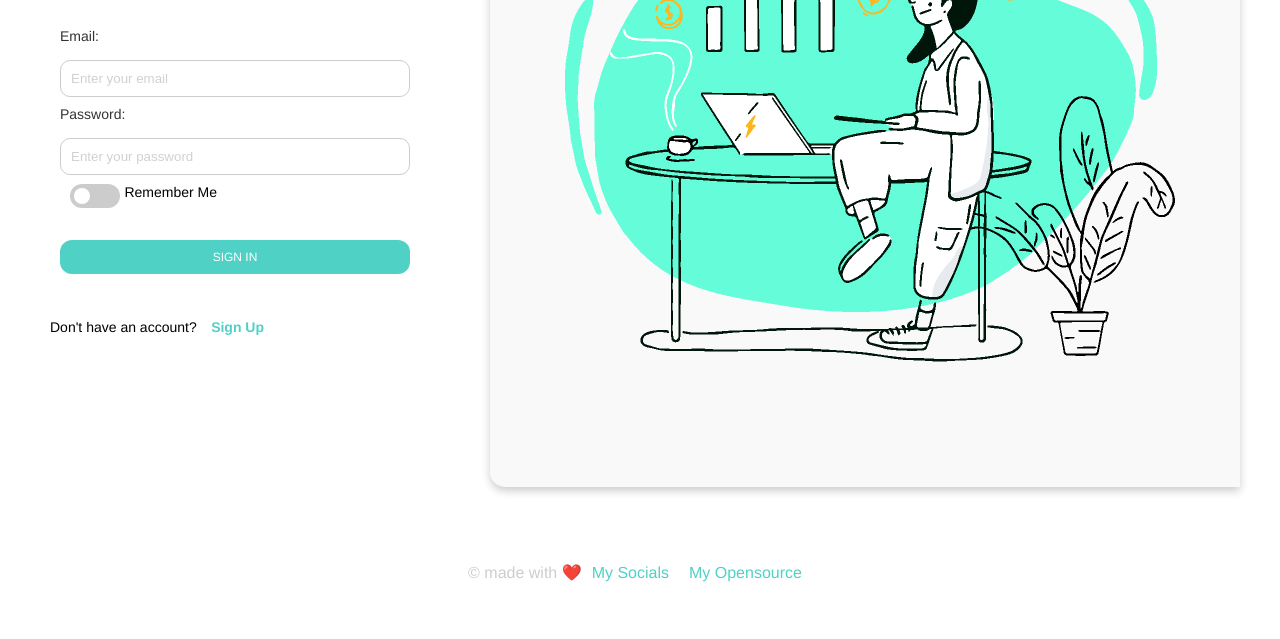
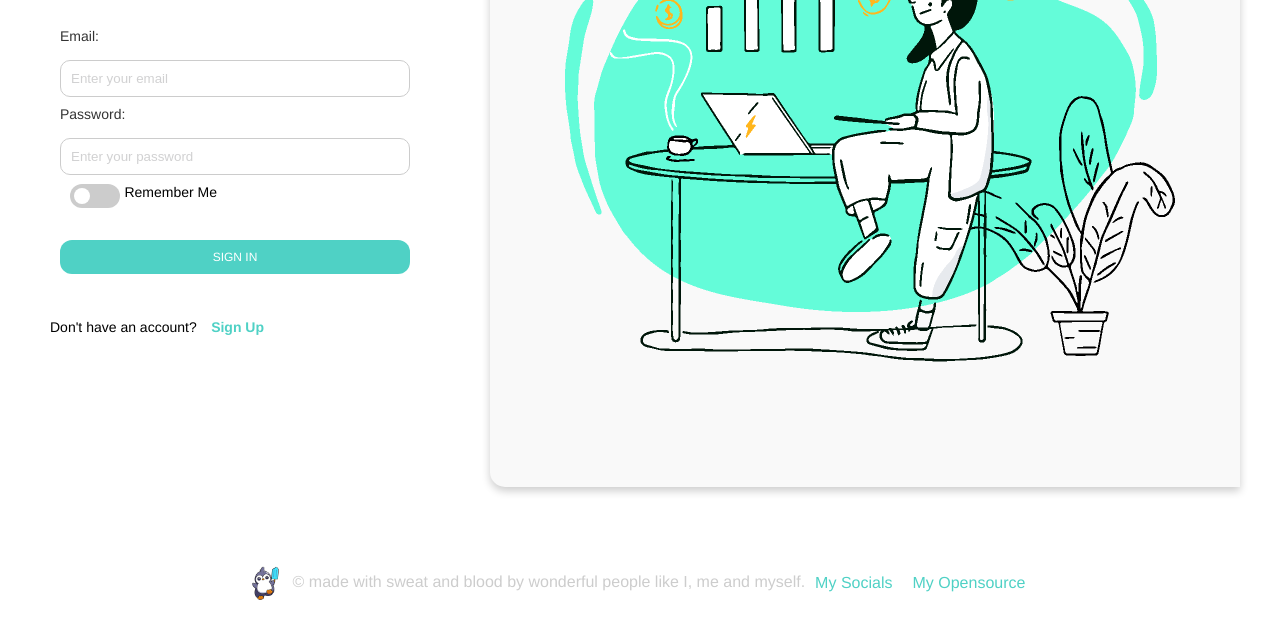
Before and after one commit to kartyk2/learn_frontend, a plain HTML site: page index.html in a window 1280 px wide. Shown: the part 441-1080 px from the top of the page. Before the commit the page ends 1059 px from the top, so only its background shows below. Drawn offline with Linux system fonts and the light colour scheme.

Commit message:
add footer icon

```diff
--- a/css/style.css
+++ b/css/style.css
@@ -266,3 +266,9 @@ footer a:hover {
     transform: scale(1.1);
     color: #38A89D;
 }
+
+.icon-img {
+    width: 40px;
+    vertical-align: middle;
+    margin-right: 8px;
+}
--- a/index.html
+++ b/index.html
@@ -61,7 +61,7 @@
         </div>
     </div>
     <footer class="footer-elements">
-        <p>&copy; made with ❤️</p>
+        <p><img src="assets/images/penguin.png" alt="icon" class="icon-img">&copy; made with sweat and blood by wonderful people like I, me and myself.</p>
         <a href="https://www.linkedin.com/in/kartyk02/">My Socials</a>
         <a href="https://github.com/kartyk2">My Opensource</a>
     </footer>
```
Also changed, not shown: assets/images/penguin.png (added).
